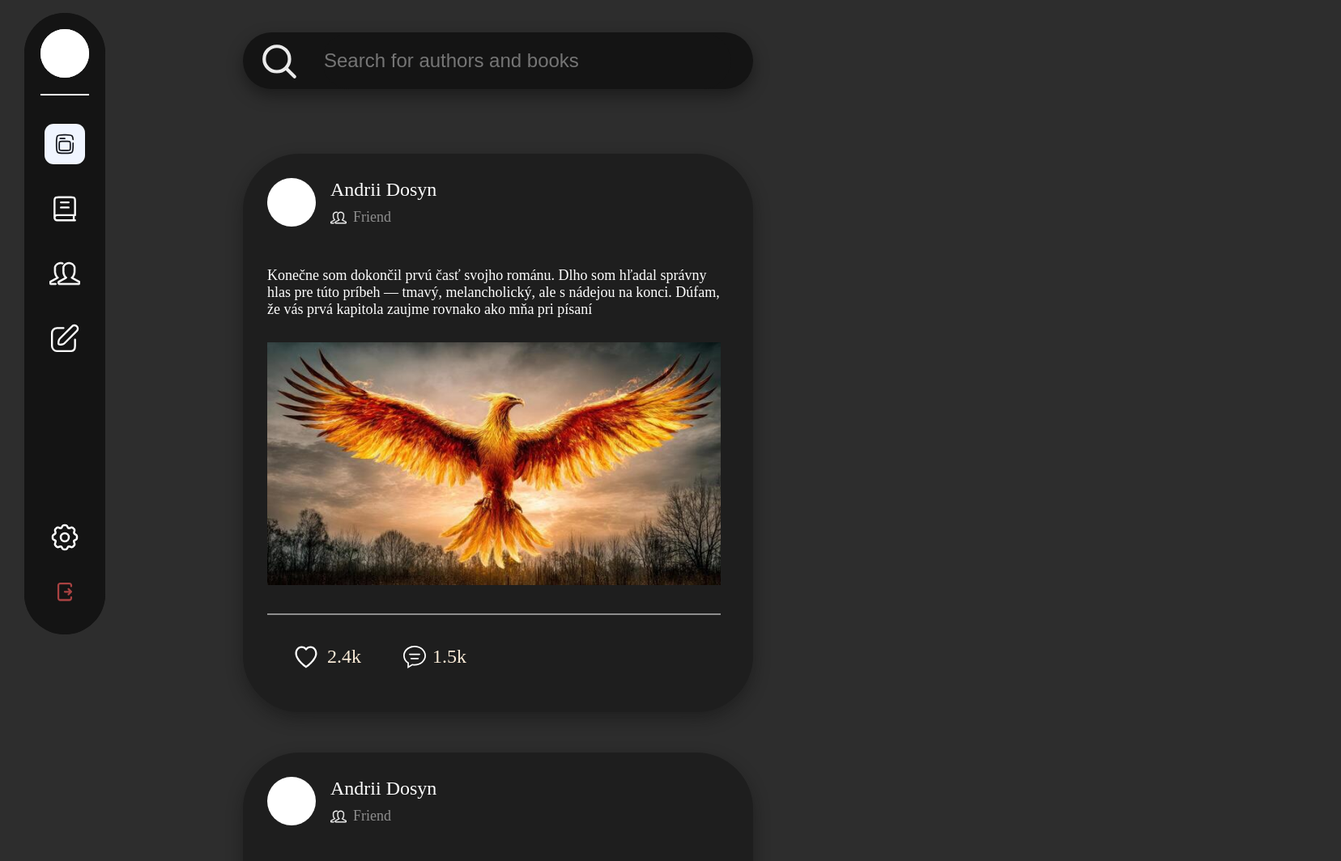
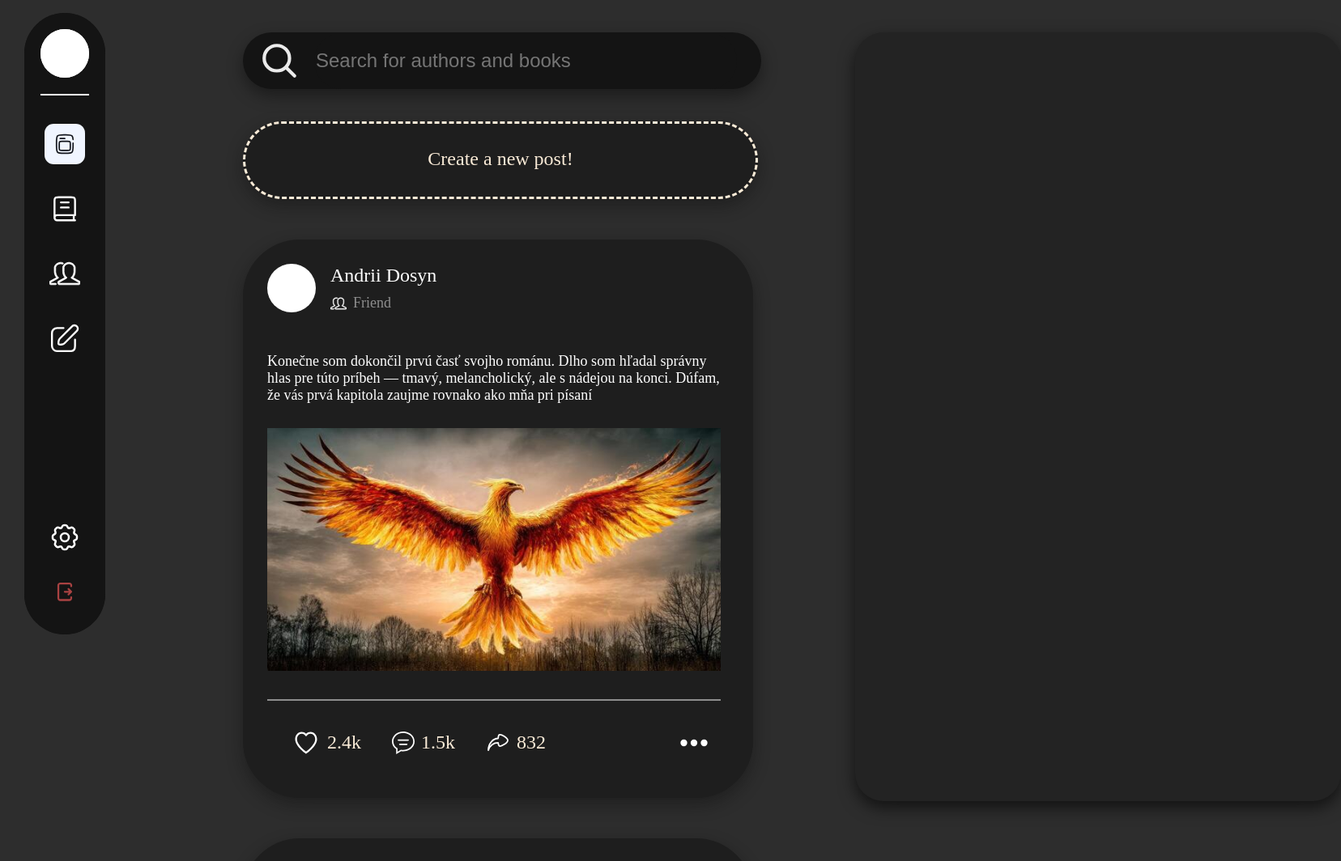
Before and after one commit to TokyoCity0837/AutoBook, a React app in the folder frontend/: page / in a window 1280 px wide. Shown: the top 1064 px of the page at 81% size, 1656 px wide, since content can reach past the window. Built offline with nearby package versions, Linux system fonts and the light colour scheme; the HTML template or start-up script is replaced by a standard one.

Commit message:
addint new features in feed

```diff
--- a/frontend/src/components/Posts.css
+++ b/frontend/src/components/Posts.css
@@ -1,60 +1,116 @@
-.Post{
-    background-color: rgb(59, 59, 59);
+.search {
+    display: flex;
+    align-items: center;
+    gap: 8px;
+    height: 70px;
+    width: 590px;
+    background-color: rgb(20, 20, 20);
+    border-radius: 35px;
+    padding-left: 20px;
+    padding-right: 30px;
+    box-shadow: 0 8px 20px rgba(0,0,0,0.4);
+}
+
+.searchBar {
+    flex: 1;
+    height: 67px;
+    background-color: rgb(20, 20, 20);
+    color: antiquewhite;
+    border: 0;
+    text-align: left;
+    font-size: x-large;
+    border-radius: 33.5px;
+    margin-left: 10px;
+    width: 630px;
+}
+
+
+.searchBar:focus {
+    outline: none;
+}
+
+.searchIcon {
+    width: 50px;
+    height: 50px;
+}
+
+.Post {
+    background-color: rgb(30, 30, 30);
     height: 630px;
     width: 570px;
     margin-bottom: 50px;
     border-radius: 70px;
-    background-color: rgb(30, 30, 30);
     box-shadow: 0 8px 20px rgba(12, 12, 12, 0.4);
     padding: 30px;
 }
 
-.user{
+.NewPost{
+    background-color: rgb(30, 30, 30);
+    height: 30px;
+    width: 570px;
+    margin-bottom: 50px;
+    border-radius: 70px;
+    border-style: dashed;
+    box-shadow: 0 8px 20px rgba(12, 12, 12, 0.4);
+    padding: 30px;
+    color: antiquewhite;
+    text-align: center;
+    font-size: x-large;
+}
+
+.user {
     display: flex;
     align-items: center;
     gap: 8px;
     width: 300px;
 }
 
-.ProfileImage{
+.ProfileImage {
     width: 60px;
     height: 60px;
     border-radius: 50%;
     background-color: white;
     margin-right: 10px;
 }
-.userInfo{
+
+.userInfo {
     margin-left: 10px;
 }
-.Nickname{
+
+.Nickname {
     font-size: x-large;
     color: rgb(255, 255, 255);
     margin-bottom: 10px;
 }
-.Status{
+
+.Status {
     font-size: large;
     color: rgb(142, 142, 142);
     display: flex;
     align-items: center;
     gap: 8px;
 }
-.PostText{
+
+.PostText {
     font-size: large;
     color: rgb(255, 255, 255);
     margin-top: 50px;
     margin-bottom: 30px;
 }
-.postImage{
+
+.postImage {
     width: 560px;
     height: 300px;
 }
-.PostLine{
+
+.PostLine {
     background-color: rgb(142, 142, 142);
     width: 560px;
     height: 2px;
     margin-top: 35px;
 }
-.PostAcvtivity{
+
+.PostAcvtivity {
     margin-top: 20px;
     width: 560px;
     height: 10%;
@@ -63,30 +119,19 @@
     gap: 8px;
 }
 
-.LikeActivity{
-    margin: 30px;
-    width: 100px;
-    height: 50px;
-    text-align: left;
+.LikeActivity, .CommentActivity, .ShareActivity, .MoreActivity {
     display: flex;
     align-items: center;
     gap: 8px;
+    width: 100px;
+    height: 50px;
 }
 
-.CommentActivity{
-    width: 100px;
-    height: 50px;
-    text-align: left;
-    text-align: left;
-    display: flex;
-    align-items: center;
-    gap: 8px;
-}
-.LikesAmount{
+.LikeActivity { margin: 30px; }
+.ShareActivity { margin-left: 30px; }
+.MoreActivity { margin-left: 150px; }
+
+.LikesAmount, .CommentsAmount, .ShareAmount {
     color: antiquewhite;
     font-size: x-large;
 }
-.CommentsAmount{
-    color: antiquewhite;
-    font-size: x-large;
-}
--- a/frontend/src/components/Posts.tsx
+++ b/frontend/src/components/Posts.tsx
@@ -53,6 +53,46 @@ function Comment() {
     );
   }
 
+function Share({color = "white", size = 30}){
+  return(
+    <svg
+      width={size}
+      height={size}
+      viewBox="-0.5 0 25 25"
+      fill="none"
+      xmlns="http://www.w3.org/2000/svg"
+    >
+      <path
+        d="M13.47 4.13998C12.74 4.35998 12.28 5.96 12.09 7.91C6.77997 7.91 2 13.4802 2 20.0802C4.19 14.0802 8.99995 12.45 12.14 12.45C12.34 14.21 12.79 15.6202 13.47 15.8202C15.57 16.4302 22 12.4401 22 9.98006C22 7.52006 15.57 3.52998 13.47 4.13998Z"
+        stroke={color}
+        strokeWidth="1.5"
+        strokeLinecap="round"
+        strokeLinejoin="round"
+      />
+    </svg>
+  );
+}
+
+function More({color = "white", size = 50}){
+  return(
+    <svg
+    width={size}
+    height={size}
+    viewBox="0 0 24 24"
+    fill={color}
+    xmlns="http://www.w3.org/2000/svg"
+  >
+    <path d="M8 12a2 2 0 1 1-4 0 2 2 0 0 1 4 0Zm10-2a2 2 0 1 0 0 4 2 2 0 0 0 0-4Zm-6 0a2 2 0 1 0 0 4 2 2 0 0 0 0-4Z"/>
+  </svg>
+  );
+}
+
+export function CreationPost(){
+  return(
+    <div className='NewPost'>Create a new post!</div>
+  );
+}
+
 export function Post(){
     return(
         <div className='Post'>
@@ -82,6 +122,10 @@ export function Post(){
                 <div className='CommentActivity'><Comment />
                     <div className='CommentsAmount'>1.5k</div>
                 </div>
+                <div className='ShareActivity'><Share />
+                    <div className='ShareAmount'>832</div>
+                </div>
+                <div className='MoreActivity'><More /></div>
             </div>
 
         </div>
--- a/frontend/src/components/Sidebar.css
+++ b/frontend/src/components/Sidebar.css
@@ -47,7 +47,7 @@
     align-items: center;
     padding-top: 20px;
     padding-bottom: 20px;
-
+    z-index: 10000;
 }
 
 .icon {
--- /dev/null
+++ b/frontend/src/components/Updates.tsx
@@ -0,0 +1,10 @@
+import './Updates.css'
+import '../pages/pages.css'
+
+export function Update(){
+    return(
+        <div>
+
+        </div>
+    );
+}
--- a/frontend/src/index.css
+++ b/frontend/src/index.css
@@ -1,4 +1,5 @@
 html, body, #root {
+    max-width: 100%;
     height: 100%;
     margin: 0;
     padding: 0;
--- a/frontend/src/pages/FeedPage.tsx
+++ b/frontend/src/pages/FeedPage.tsx
@@ -1,33 +1,55 @@
 import './pages.css'
-import {Post} from "../components/Posts"
+import { Post, CreationPost } from "../components/Posts"
+import { Update } from "../components/Updates"
 
-export function SearchIcon(){
-    return(
+export function SearchIcon() {
+  return (
     <svg viewBox="0 0 24 24" fill="none" xmlns="http://www.w3.org/2000/svg">
       <g id="SVGRepo_bgCarrier" stroke-width="0"/>
       <g id="SVGRepo_tracerCarrier" stroke-linecap="round" stroke-linejoin="round"/>
-            <g id="SVGRepo_iconCarrier"> <path d="M15.7955 15.8111L21 21M18 10.5C18 14.6421 14.6421 18 10.5 18C6.35786 18 3 14.6421 3 10.5C3 6.35786 6.35786 3 10.5 3C14.6421 3 18 6.35786 18 10.5Z" stroke="#ebebeb" stroke-width="2" stroke-linecap="round" stroke-linejoin="round"/> </g>
+      <g id="SVGRepo_iconCarrier">
+        <path d="M15.7955 15.8111L21 21M18 10.5C18 14.6421 14.6421 18 10.5 18C6.35786 18 3 14.6421 3 10.5C3 6.35786 6.35786 3 10.5 3C14.6421 3 18 6.35786 18 10.5Z" stroke="#ebebeb" stroke-width="2" stroke-linecap="round" stroke-linejoin="round"/>
+      </g>
     </svg>
-    );
+  )
 }
 
 export default function Feed() {
   return (
     <div className="content">
+
+    <div className="searchAndUpdates">
       <div className='search'>
         <div className='searchIcon'><SearchIcon /></div>
-                <input type="text" maxLength={50} placeholder="Search for authors and books" className="searchBar"
-                onFocus={(e) => e.target.placeholder = ''}
-                onBlur={(e) => e.target.placeholder = 'Search for authors and books'}></input>
+        <input
+          type="text"
+          maxLength={50}
+          placeholder="Search for authors and books"
+          className="searchBar"
+          onFocus={e => e.target.placeholder = ''}
+          onBlur={e => e.target.placeholder = 'Search for authors and books'}
+        />
       </div>
+
+        <div className="UpdatesWrapper">
+            <div className="UpdatesContainer">
+                <Update />
+                <Update />
+            </div>
+        </div>
+    </div>
+
     <div className='PostsContainer'>
-
+        <CreationPost />
         <Post />
         <Post />
         <Post />
-
+        <Post />
+        <Post />
+        <Post />
+        <Post />
     </div>
 
   </div>
-    );
+  )
 }
--- a/frontend/src/pages/pages.css
+++ b/frontend/src/pages/pages.css
@@ -1,49 +1,46 @@
-.content{
-    flex: 1;
+.content {
+    display: flex;
+    flex-direction: column;
+    padding-top: 20px;
     margin-left: 150px;
-    padding-top: 20px;
+    gap: 20px;
 }
 
-.search{
+.PostsContainer {
+    background-color: rgb(45, 45, 45);
     width: 630px;
-    height: 70px;
-    background-color: rgb(20, 20, 20);
-    border: 0;
-    border-radius: 35px;
+    height: 100%;
+    padding-top: 20px;
+    padding-bottom: 20px;
+
+}
+
+
+.searchAndUpdates {
     display: flex;
-    align-items: center;
-    gap: 8px;
+    align-items: flex-start;
+    gap: 16px;
     position: sticky;
     top: 20px;
     z-index: 10;
-    bottom: 10px;
-    box-shadow: 0 8px 20px rgba(0,0,0,0.4);
+    width: fit-content;
+    height: 70px;
 }
 
-.searchBar{
-    width: 500px;
-    height: 67px;
-    background-color: rgb(20, 20, 20);
-    color: antiquewhite;
-    border: 0;
-    text-align: left;
-    font-size: x-large;
-    margin-left: 20px;
-    border-radius: 33.5px;
+.UpdatesWrapper {
+    height: 950px;
+    display: flex;
+    flex-direction: column;
 }
-.searchBar:focus {
-    outline: none;
+
+.UpdatesContainer {
+    display: flex;
+    flex-direction: column;
+    gap: 8px;
+    height: 950px;
+    width: 600px;
+    background-color: rgb(35, 35, 35);
+    border-radius: 35px;
+    margin-left: 100px;
+    box-shadow: 0 8px 20px rgba(0,0,0,0.6);
 }
-.searchIcon{
-    width: 50px;
-    height: 50px;
-    margin-left: 20px;
-    margin-top: 1px;
-}
-.PostsContainer{
-    margin-top: 30px;
-    background-color: rgb(45, 45, 45);
-    width: 630px;
-    height: 1200px;
-    padding-top: 50px;
-}
```
Also changed, not shown: frontend/src/assets/svgs/more-horizontal-svgrepo-com.svg (added), frontend/src/assets/svgs/share-svgrepo-com.svg (added), frontend/src/components/Updates.css (added). Lines whose indentation alone changed are shown as unchanged.
